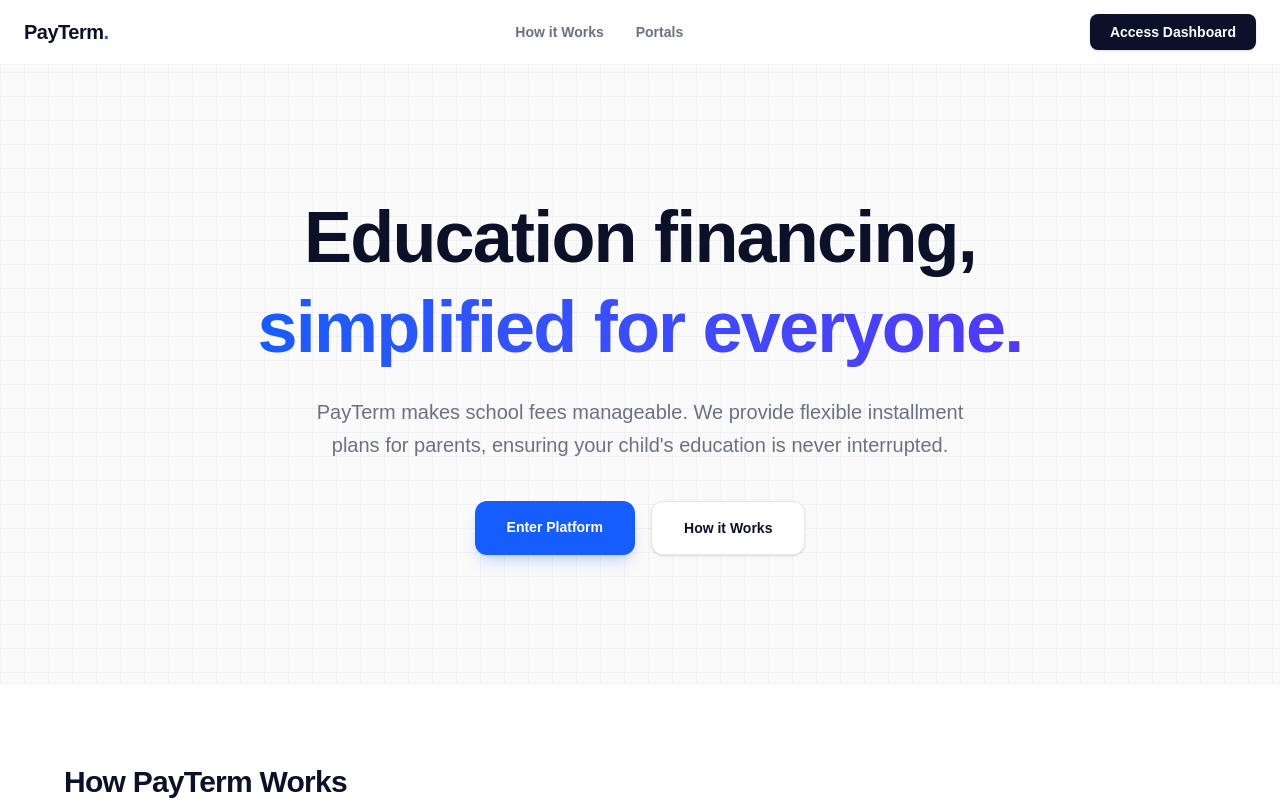
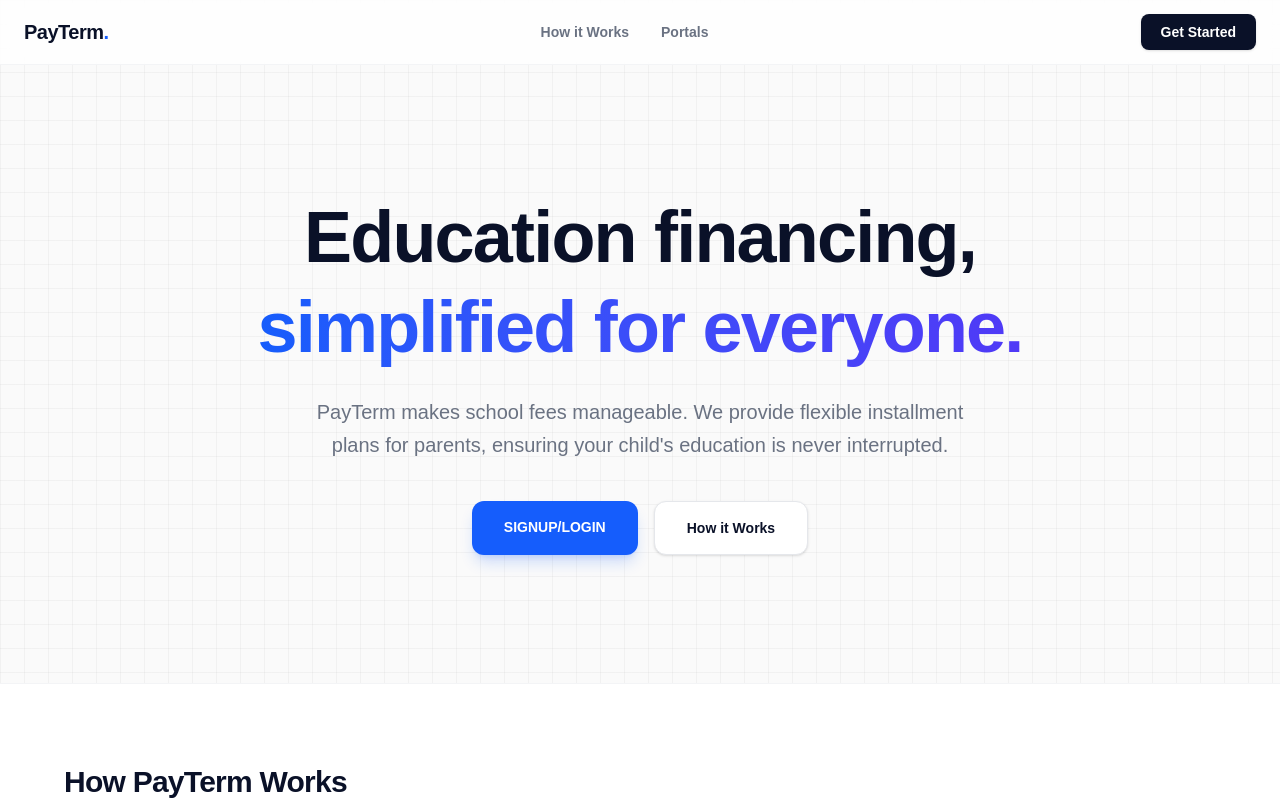
Before and after one commit to ahmad-khalifah/payterm-app, a Next.js app: page / in a window 1280 px wide. Shown: the top 800 px of the page. Built offline with nearby package versions, Linux system fonts and the light colour scheme.

Commit message:
my new update

```diff
--- a/app/page.tsx
+++ b/app/page.tsx
@@ -15,7 +15,7 @@ export default function LandingPage() {
             <a href="#portals" className="hover:text-[#0a1128] transition-colors">Portals</a>
           </div>
           <Link href="#portals" className="bg-[#0a1128] text-white px-5 py-2 rounded-lg text-sm font-bold hover:bg-blue-600 transition-colors shadow-sm">
-            Access Dashboard
+            Get Started
           </Link>
         </div>
       </nav>
@@ -39,7 +39,7 @@ export default function LandingPage() {
 
           <div className="flex flex-col sm:flex-row justify-center gap-4">
             <Link href="#portals" className="bg-blue-600 text-white px-8 py-4 rounded-xl text-sm font-bold hover:bg-blue-700 transition-colors shadow-lg shadow-blue-600/20">
-              Enter Platform
+              SIGNUP/LOGIN
             </Link>
             <a href="#how-it-works" className="bg-white text-[#0a1128] border border-gray-200 px-8 py-4 rounded-xl text-sm font-bold hover:bg-gray-50 transition-colors shadow-sm">
               How it Works
```
